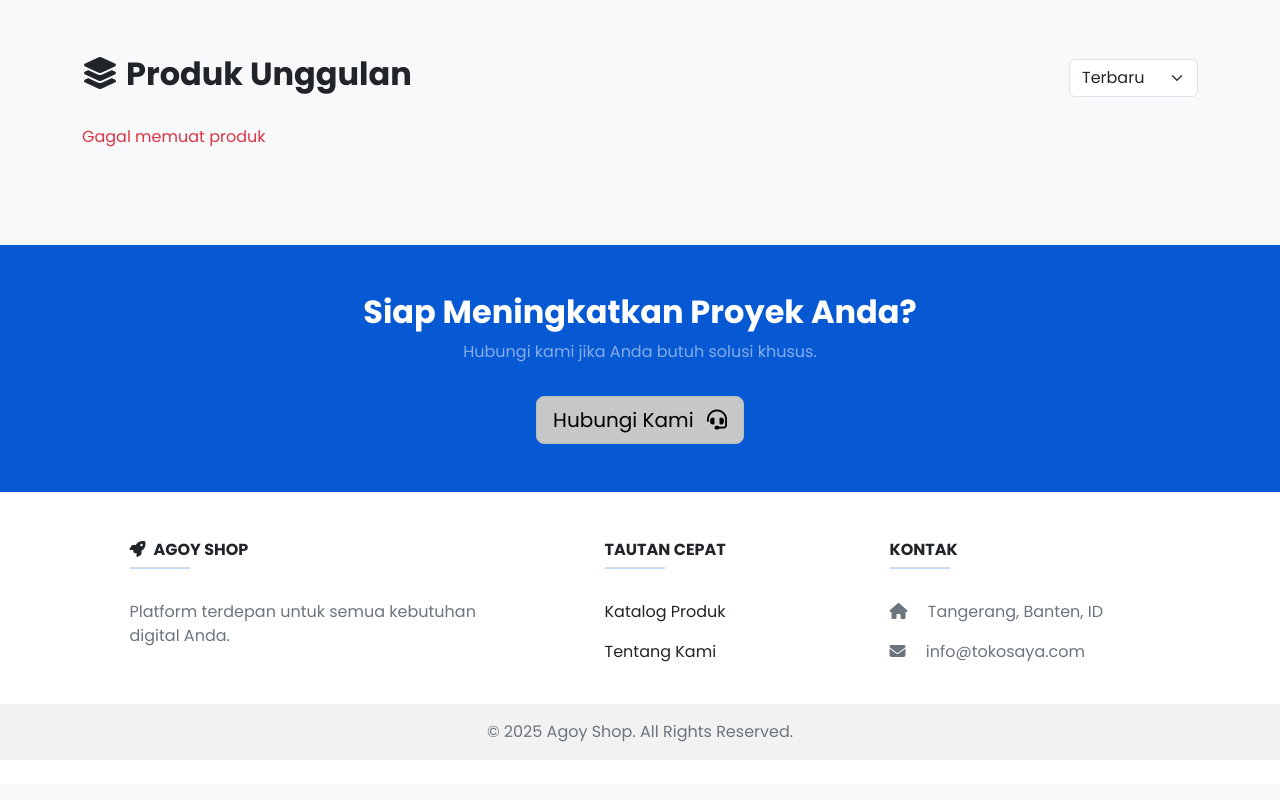
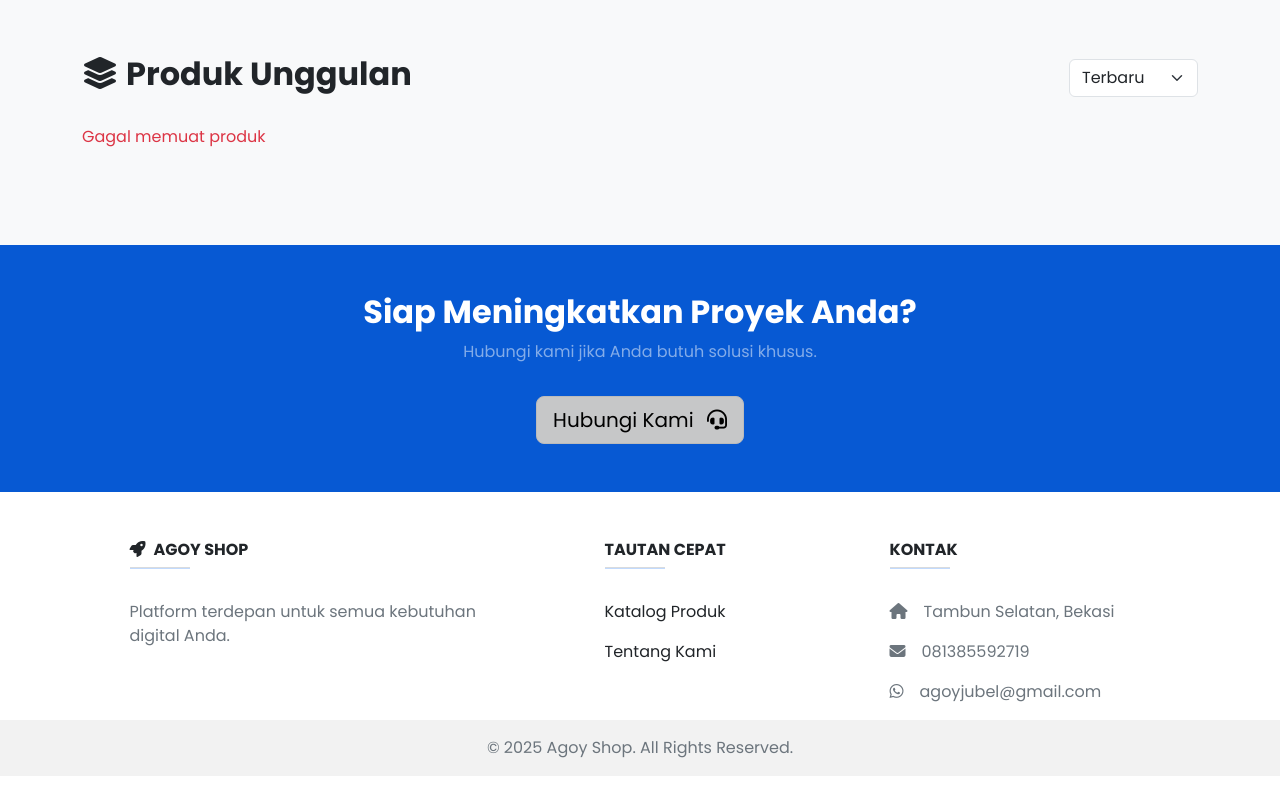
Before and after one commit to ahmadzakiyox/agoymarket, a website: page public/index.html in a window 1280 px wide. Shown: the part 921-1721 px from the top of the page. Drawn offline with nearby package versions, Linux system fonts and the light colour scheme; no server answers.

Commit message:
Update index.html

```diff
--- a/public/index.html
+++ b/public/index.html
@@ -104,8 +104,9 @@
                 <div class="col-md-4 col-lg-3 col-xl-3 mx-auto mb-md-0 mb-4">
                     <h6 class="text-uppercase fw-bold">Kontak</h6>
                     <hr class="mb-4 mt-0 d-inline-block mx-auto" style="width: 60px; background-color: var(--color-primary); height: 2px"/>
-                    <p><i class="fas fa-home me-3"></i> Tangerang, Banten, ID</p>
-                    <p><i class="fas fa-envelope me-3"></i> info@tokosaya.com</p>
+                  <p><i class="fas fa-home me-3"></i>Tambun Selatan, Bekasi</p>
+                    <p><i class="fas fa-envelope me-3"></i>081385592719</p>
+                    <p><i class="fab fa-whatsapp me-3"></i>agoyjubel@gmail.com</p>
                 </div>
             </div>
         </div>
```
